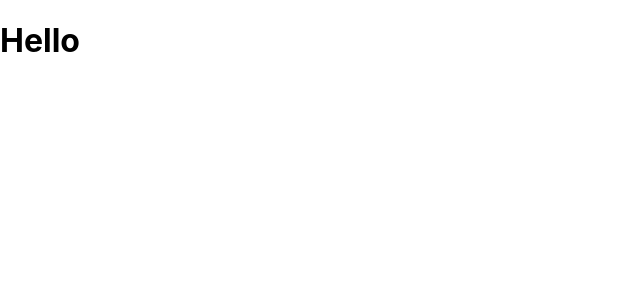
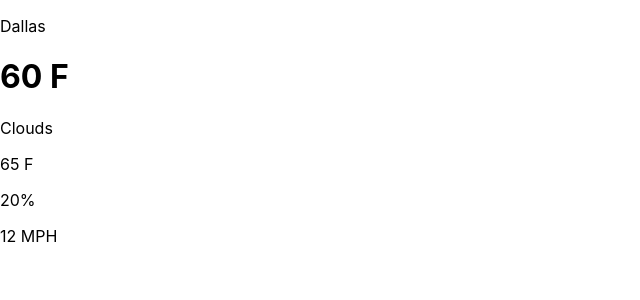
Before and after one commit to carlos-lopez98/ReactWeatherApp, a React (Create React App) app: page / in a window 1280 px wide. Shown: the top 300 px of the page, without its empty margins (0-640 px from the left). Built offline with nearby package versions, Linux system fonts and the light colour scheme.

Commit message:
Adding Display Components

```diff
--- a/src/App.js
+++ b/src/App.js
@@ -5,11 +5,37 @@
 
 function App() {
 
-  const url = `https://api.openweathermap.org/data/2.5/weather?lat={lat}&lon={lon}&appid={API key}`
+  const url = 'https://api.openweathermap.org/data/2.5/weather?q=dallas&appid=545b76c069c48da11f97fe003505ac8a'
 
   return (
-    <div className="App">
-      <h1>Hello</h1>
+    <div className="app">
+      <div className="container">
+
+        <div className="top">
+          <div className='location'>
+            <p>Dallas</p>
+          </div>
+          <div className='temp'>
+            <h1>60 F</h1>
+          </div>
+          <div className='description'>
+            <p>Clouds</p>
+          </div>
+        </div>
+
+
+        <div className="bottom">
+          <div className='feels'>
+           <p> 65 F </p>
+          </div>
+          <div className="humidity">
+            <p>20%</p>
+          </div>
+          <div className='wind'>
+            12 MPH
+          </div>
+        </div>
+      </div>
     </div>
   );
 }
```
